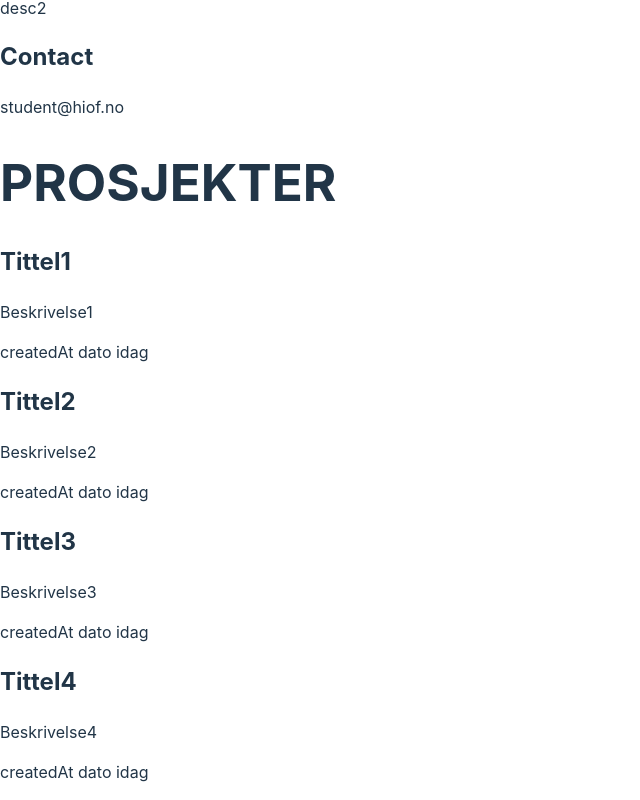
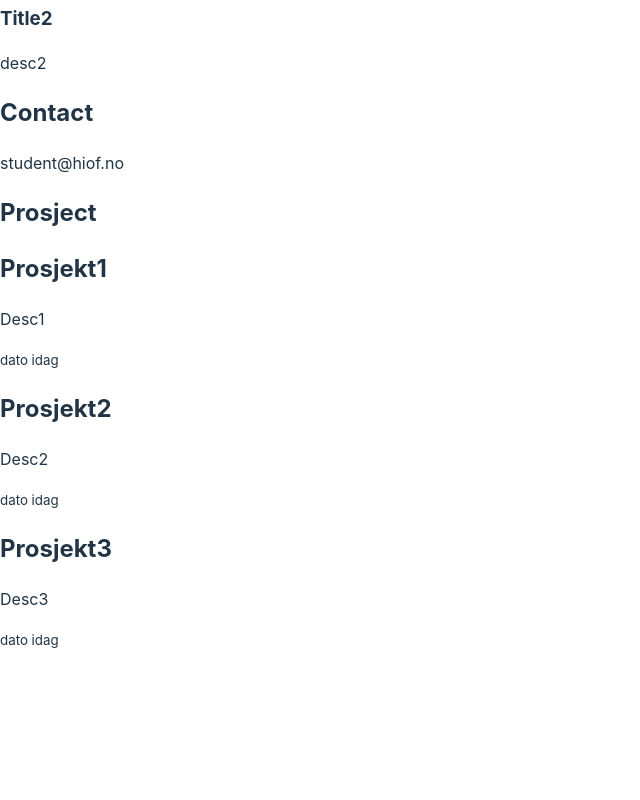
Before and after one commit to Riddy366/Webapplikasjoner_Portfolio, a React (Vite) app in the folder portfolio_V2/frontend/: page / in a window 1280 px wide. Shown: the part 495-1295 px from the top of the page, without its empty margins (0-640 px from the left). After the commit the page ends 1146 px from the top, so only its background shows below. Built offline with nearby package versions, Linux system fonts and the light colour scheme.

Commit message:
Prosjekt komponenter
Project komponentet holder strukturen for hvordan det skal vises i grensesnittet.
Prosjets henter komponentet Project og skriver inn prosjekt informasjon fra prosjekt komponentet

```diff
--- a/portfolio_V2/frontend/src/App.tsx
+++ b/portfolio_V2/frontend/src/App.tsx
@@ -1,8 +1,7 @@
 import Header from "./components/Header";
-
 import Contact from "./components/Contact";
-import Projecs from "./components/Projects";
 import Experiences from "./components/Experiences";
+import Projects from "./components/Projects";
 
 function App() {
   // const student = 'Halgeir Geirson'
@@ -17,7 +16,7 @@ function App() {
       <Header student="Halgeir Geirson" degree="Bachelor IT" points={500} />
       <Experiences />
       <Contact email="student@hiof.no" />
-      <Projecs />
+      <Projects />
     </>
   );
 }
--- a/portfolio_V2/frontend/src/components/Header.tsx
+++ b/portfolio_V2/frontend/src/components/Header.tsx
@@ -10,10 +10,13 @@ export default function Header({
   points = 0,
 }: studentProps) {
   return (
-    <header>
-      <h1>{student}</h1>
-      <p>{degree}</p>
-      <p>{points}</p>
-    </header>
+    <>
+      <h2>Student info</h2>
+      <header>
+        <h1>{student}</h1>
+        <p>{degree}</p>
+        <p>{points}</p>
+      </header>
+    </>
   );
 }
--- /dev/null
+++ b/portfolio_V2/frontend/src/components/Project.tsx
@@ -0,0 +1,19 @@
+type ProjectProps = {
+  title: string;
+  description: string;
+  createdAt: string;
+};
+
+export default function Projecs({
+  title,
+  description,
+  createdAt,
+}: ProjectProps) {
+  return (
+    <>
+      <h2>{title}</h2>
+      <p>{description}</p>
+      <small>{createdAt}</small>
+    </>
+  );
+}
--- a/portfolio_V2/frontend/src/components/Projects.tsx
+++ b/portfolio_V2/frontend/src/components/Projects.tsx
@@ -1,33 +1,24 @@
-type projectProps = {
-  title: string;
-  description: string;
-  createdAt: string;
-};
+import Project from "./Project";
 
-export default function Projecs() {
+export default function Projects() {
   return (
     <>
-      <h1>PROSJEKTER</h1>
-      <section>
-        <h2>Tittel1</h2>
-        <p>Beskrivelse1</p>
-        <p>createdAt dato idag</p>
-      </section>
-      <section>
-        <h2>Tittel2</h2>
-        <p>Beskrivelse2</p>
-        <p>createdAt dato idag</p>
-      </section>
-      <section>
-        <h2>Tittel3</h2>
-        <p>Beskrivelse3</p>
-        <p>createdAt dato idag</p>
-      </section>
-      <section>
-        <h2>Tittel4</h2>
-        <p>Beskrivelse4</p>
-        <p>createdAt dato idag</p>
-      </section>
+      <h2>Prosject</h2>
+      <Project
+        title={"Prosjekt1"}
+        description={"Desc1"}
+        createdAt={"dato idag"}
+      />
+      <Project
+        title={"Prosjekt2"}
+        description={"Desc2"}
+        createdAt={"dato idag"}
+      />
+      <Project
+        title={"Prosjekt3"}
+        description={"Desc3"}
+        createdAt={"dato idag"}
+      />
     </>
   );
 }
```
